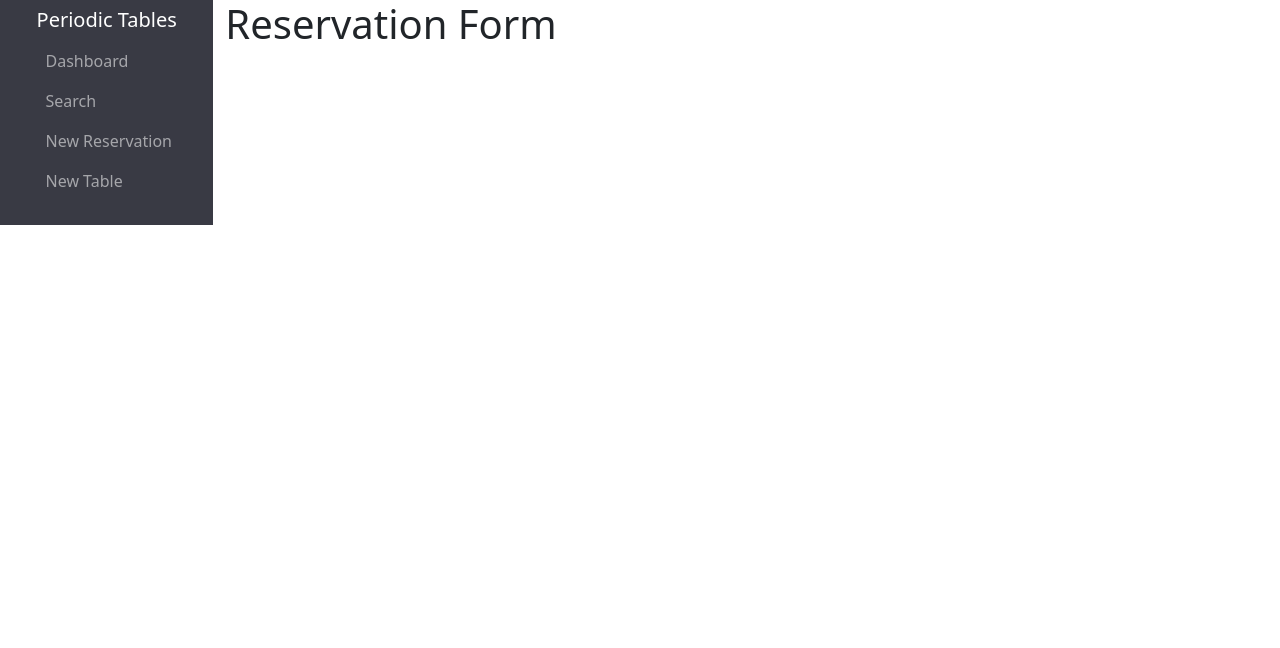
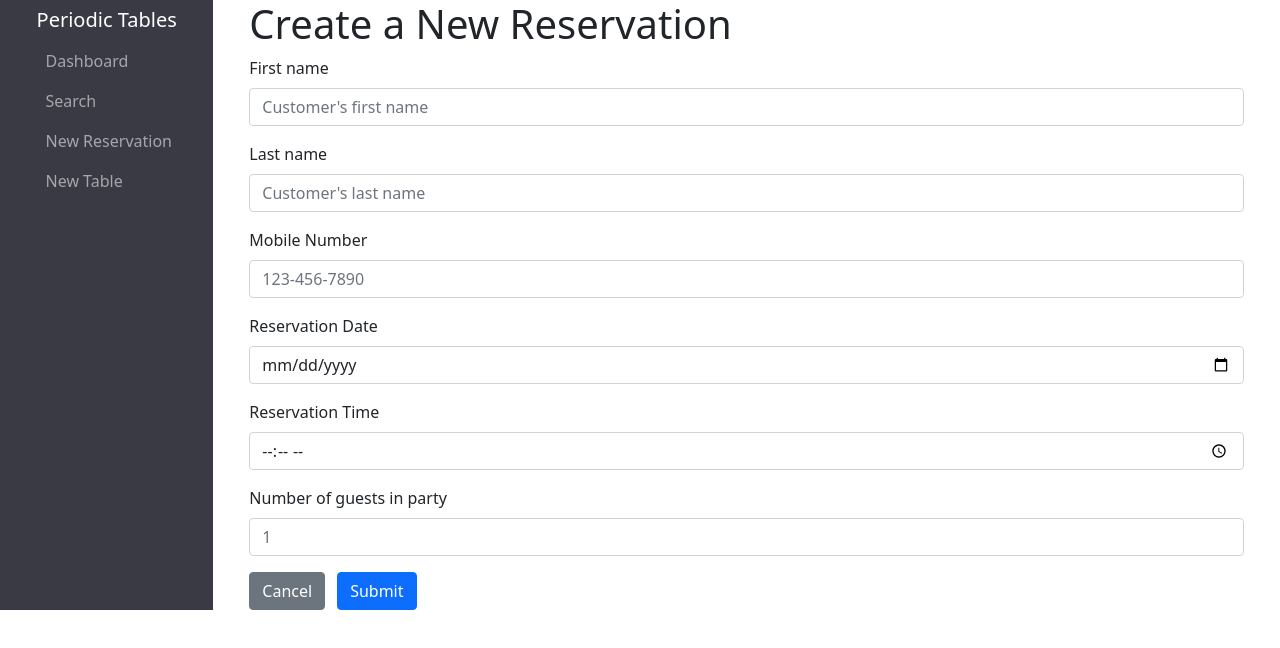
Before and after one commit to abtechsolutionagency/restaurant-reservations, a React (Create React App) app in the folder front-end/: page /reservations/new in a window 1280 px wide. Shown: the top 648 px of the page. Built offline with nearby package versions, Linux system fonts and the light colour scheme; no server answers; a web font is replaced by a local one.

Commit message:
added fields and buttons to ReservationForm

```diff
--- a/front-end/src/reservations/ReservationForm.js
+++ b/front-end/src/reservations/ReservationForm.js
@@ -2,9 +2,104 @@ import React from "react";
 
 const ReservationForm = () => {
   return (
-    <>
-      <h1>Reservation Form</h1>
-    </>
+    <div className="container">
+      <h1>Create a New Reservation</h1>
+      <form>
+        <div className="mb-3">
+          <label htmlFor="first_name" className="form-label">
+            First name
+          </label>
+          <input
+            type="text"
+            name="first_name"
+            className="form-control"
+            id="first_name"
+            autoComplete={"off"}
+            placeholder={"Customer's first name"}
+            required
+          />
+        </div>
+        <div className="mb-3">
+          <label htmlFor="last_name" className="form-label">
+            Last name
+          </label>
+          <input
+            type="text"
+            name="last_name"
+            className="form-control"
+            id="last_name"
+            autoComplete={"off"}
+            placeholder={"Customer's last name"}
+            required
+          />
+        </div>
+        <div className="mb-3">
+          <label htmlFor="mobile_number" className="form-label">
+            Mobile Number
+          </label>
+          <input
+            type="tel"
+            name="mobile_number"
+            className="form-control"
+            id="mobile_number"
+            pattern={"[0-9]{3}-[0-9]{3}-[0-9]{4}"}
+            autoComplete={"off"}
+            placeholder={"123-456-7890"}
+            maxLength={12}
+            required
+          />
+        </div>
+        <div className="mb-3">
+          <label htmlFor="reservation_date" className="form-label">
+            Reservation Date
+          </label>
+          <input
+            type="date"
+            name="reservation_date"
+            className="form-control"
+            id="reservation_date"
+            placeholder="YYYY-MM-DD"
+            pattern="\d{4}-\d{2}-\d{2}"
+            required
+          />
+        </div>
+        <div className="mb-3">
+          <label htmlFor="reservation_time" className="form-label">
+            Reservation Time
+          </label>
+          <input
+            type="time"
+            name="reservation_time"
+            className="form-control"
+            id="reservation_time"
+            placeholder="HH:MM"
+            pattern="[0-9]{2}:[0-9]{2}"
+            required
+          />
+        </div>
+        <div className="mb-3">
+          <label htmlFor="people" className="form-label">
+            Number of guests in party
+          </label>
+          <input
+            type="number"
+            name="people"
+            className="form-control"
+            id="people"
+            placeholder="1"
+            required
+          />
+        </div>
+        <div className="row">
+          <div className="col-auto pr-0 mr-2">
+            <button className="btn btn-secondary">Cancel</button>
+          </div>
+          <div className="col-auto px-0">
+            <button className="btn btn-primary">Submit</button>
+          </div>
+        </div>
+      </form>
+    </div>
   );
 };
 
```
